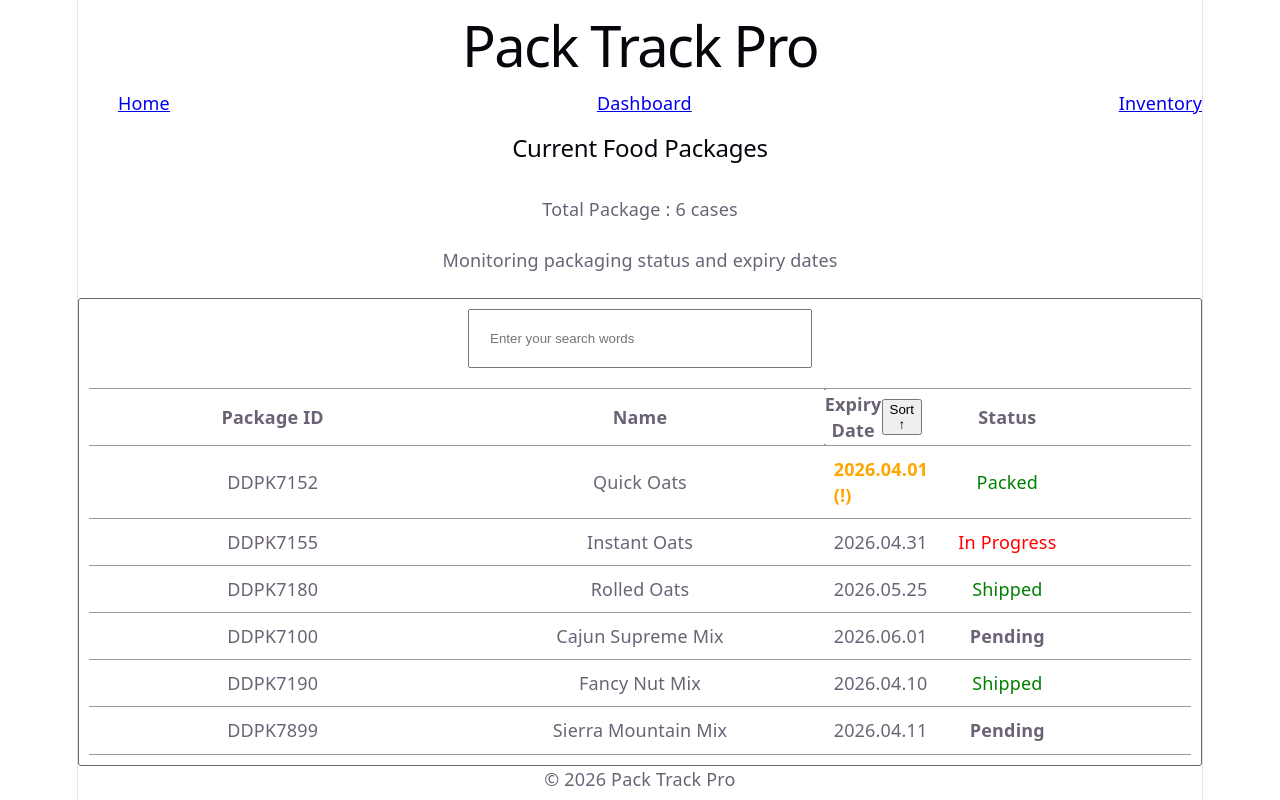
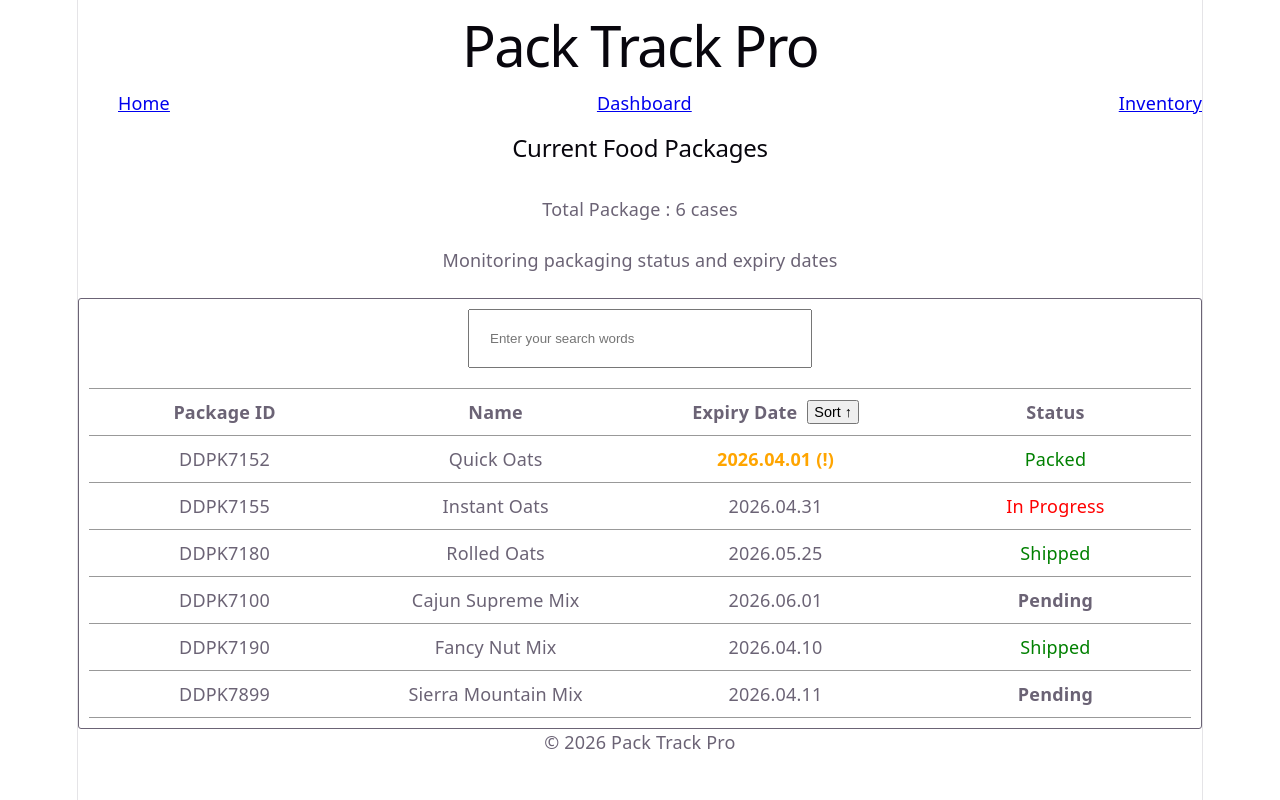
Before and after one commit to johnhongannguyen/pack-track-pro, a React (Vite) app: page / in a window 1280 px wide. Built offline with nearby package versions, Linux system fonts and the light colour scheme.

Commit message:
fix table UI for Expiry Date and Sort button

```diff
--- a/src/App.jsx
+++ b/src/App.jsx
@@ -100,14 +100,18 @@ const filteredSearch = data.filter((batch) =>
                 <tr>
                 <th>Package ID</th>
                 <th>Name</th>
-                <th
-                style={{'display':'flex', 'justifyContent': 'space-between', 'alignItems':'center'}}
-                >Expiry Date
+                <th style={{'padding': '10px'}}>
+                  <div style={{
+                    'display': 'flex',
+                    'justifyContent': 'center',
+                    'alignItems':'center',
+                    'gap':'10px'}}>
+                  <span>Expiry Date</span>
                    <button
-                   onClick={handleSort}>{isAsc ? 'Sort ↑' : 'Sort ↓'
-
-
-                    }</button>
+                   onClick={handleSort}
+                   style={{'padding':'2px 5px', 'fontSize':'0.8rem'}}
+                   >{isAsc ? 'Sort ↑' : 'Sort ↓'}</button>
+                   </div>
                 </th>
 
                 <th>Status</th>
```
